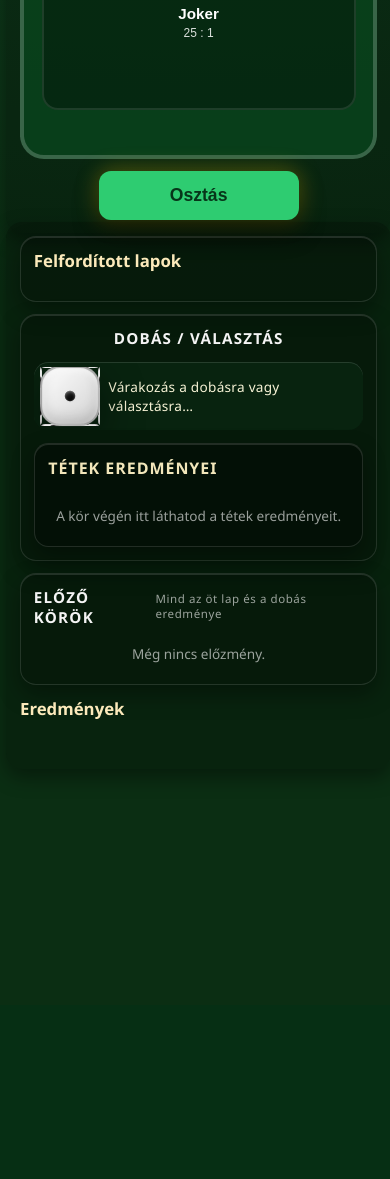
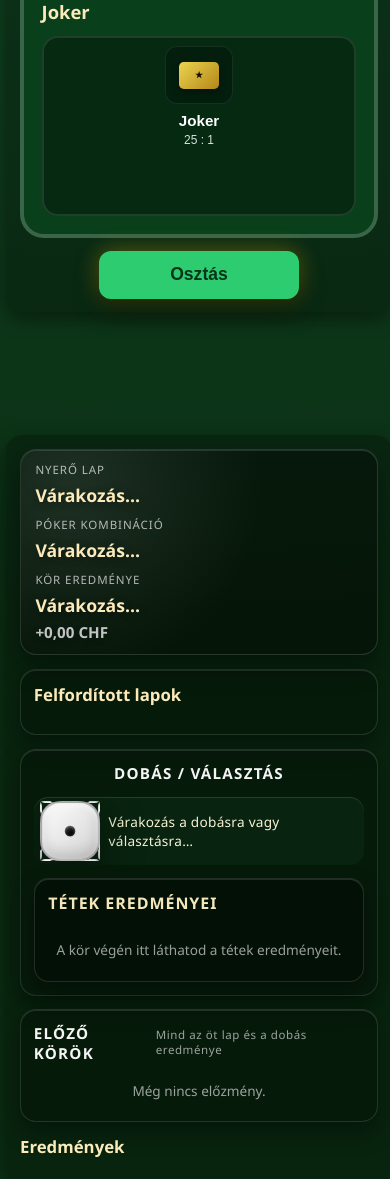
Before and after one commit to D4rkylle/test, a PHP site: page /card_betting_game.html in a window 390 px wide. Shown: the part 3674-4853 px from the top of the page. Before the commit the page ends 4448 px from the top, so only its background shows below. Run offline with PHP 8.4, Linux system fonts and the light colour scheme.

Commit message:
Add results summary panel and refine layout spacing

```diff
--- a/card_betting_game.html
+++ b/card_betting_game.html
@@ -1333,6 +1333,36 @@
         </div>
       </section>
       <section class="results-panel">
+        <section id="results-summary" class="results-summary" aria-live="polite">
+          <div class="results-summary__item">
+            <span
+              class="results-summary__label"
+              data-i18n="results.summary.cardLabel"
+            >
+              Nyerő lap
+            </span>
+            <strong id="results-summary-card" class="results-summary__value">—</strong>
+          </div>
+          <div class="results-summary__item">
+            <span
+              class="results-summary__label"
+              data-i18n="results.summary.handLabel"
+            >
+              Póker kombináció
+            </span>
+            <strong id="results-summary-hand" class="results-summary__value">—</strong>
+          </div>
+          <div class="results-summary__item results-summary__item--outcome">
+            <span
+              class="results-summary__label"
+              data-i18n="results.summary.outcomeLabel"
+            >
+              Kör eredménye
+            </span>
+            <strong id="results-summary-outcome" class="results-summary__value">—</strong>
+            <span id="results-summary-amount" class="results-summary__delta">+0 CHF</span>
+          </div>
+        </section>
         <section class="results-cards" aria-live="polite">
           <div class="results-cards__header">
             <h2 data-i18n="results.cardsTitle">Felfordított lapok</h2>
--- a/css/card_betting_game.css
+++ b/css/card_betting_game.css
@@ -44,6 +44,7 @@ body {
   background: var(--felt-gradient);
   color: var(--text-primary);
   overflow: hidden;
+  --winning-hints-offset: 0px;
 }
 
 body.felt-theme-emerald {
@@ -1136,19 +1137,19 @@ body.settings-open {
 
 .app-layout {
   width: 100%;
-  max-width: min(1680px, 96vw);
-  margin: 0 auto;
+  max-width: min(1920px, 98vw);
+  margin: 0;
   display: grid;
-  grid-template-columns: clamp(260px, 18vw, 320px) minmax(520px, 1fr)
-    clamp(440px, 30vw, 620px);
-  gap: clamp(1rem, 2.1vw, 1.5rem);
-  padding: clamp(0.6rem, 1.2vh, 0.9rem)
-    clamp(0.75rem, 1.8vw, 1.6rem)
-    clamp(0.85rem, 1.6vh, 1.1rem) 0;
+  grid-template-columns: clamp(280px, 22vw, 360px) minmax(640px, 1fr)
+    clamp(520px, 32vw, 720px);
+  gap: clamp(1.1rem, 2.4vw, 1.8rem);
+  padding: clamp(0.55rem, 1.1vh, 0.85rem)
+    clamp(0.7rem, 1.7vw, 1.45rem)
+    clamp(0.8rem, 1.5vh, 1.1rem) 0;
   box-sizing: border-box;
-  height: 100%;
+  height: auto;
   min-height: 0;
-  overflow: hidden;
+  overflow: visible;
   flex: 1 1 auto;
   align-self: stretch;
   align-items: stretch;
@@ -1165,7 +1166,7 @@ body.settings-open {
   display: flex;
   flex-direction: column;
   min-height: 0;
-  height: 100%;
+  height: auto;
 }
 
 .bankroll-panel {
@@ -1173,9 +1174,13 @@ body.settings-open {
   grid-template-rows: repeat(2, auto) auto auto;
   gap: clamp(0.75rem, 1.4vh, 1rem);
   max-height: 100%;
-  height: 100%;
+  height: auto;
   min-height: 0;
   align-content: start;
+}
+
+.results-panel {
+  gap: clamp(0.75rem, 1.5vh, 1.15rem);
 }
 
 .bankroll-card {
@@ -2120,9 +2125,9 @@ body.chip-style-neon .bet-chip::after {
 
 .results-panel {
   display: grid;
-  grid-template-rows: auto auto auto 1fr;
-  gap: clamp(0.75rem, 1.2vh, 0.95rem);
-  height: 100%;
+  grid-template-rows: auto auto auto auto 1fr;
+  gap: clamp(0.85rem, 1.5vh, 1.15rem);
+  height: auto;
   min-height: 0;
 }
 
@@ -2135,6 +2140,108 @@ body.chip-style-neon .bet-chip::after {
   border: 1px solid rgba(255, 255, 255, 0.12);
   box-shadow: inset 0 1px 0 rgba(255, 255, 255, 0.12), 0 10px 22px rgba(0, 0, 0, 0.35);
   min-height: 0;
+}
+
+.results-summary {
+  border-radius: 1rem;
+  padding: clamp(0.75rem, 1.3vh, 1.05rem) clamp(0.9rem, 1.8vw, 1.4rem);
+  background: var(--surface-panel-strong);
+  border: 1px solid rgba(255, 255, 255, 0.14);
+  box-shadow: inset 0 1px 0 rgba(255, 255, 255, 0.12),
+    0 12px 26px rgba(0, 0, 0, 0.38);
+  display: grid;
+  grid-template-columns: repeat(3, minmax(0, 1fr));
+  gap: clamp(0.65rem, 1vw, 0.95rem);
+  align-items: center;
+  position: relative;
+  overflow: hidden;
+}
+
+.results-summary::after {
+  content: "";
+  position: absolute;
+  inset: 0;
+  pointer-events: none;
+  background: radial-gradient(
+    circle at 14% 18%,
+    rgba(255, 255, 255, 0.16),
+    transparent 55%
+  );
+  opacity: 0.65;
+}
+
+.results-summary__item {
+  display: flex;
+  flex-direction: column;
+  gap: 0.35rem;
+  min-width: 0;
+  position: relative;
+  z-index: 1;
+}
+
+.results-summary__label {
+  font-size: clamp(0.72rem, 1vw, 0.82rem);
+  text-transform: uppercase;
+  letter-spacing: 0.08em;
+  color: rgba(255, 255, 255, 0.68);
+}
+
+.results-summary__value {
+  font-size: clamp(1.1rem, 1.9vw, 1.5rem);
+  font-weight: 700;
+  color: var(--text-emphasis);
+  text-shadow: 0 2px 8px rgba(0, 0, 0, 0.42);
+  white-space: normal;
+}
+
+.results-summary__item--outcome {
+  align-items: flex-start;
+}
+
+.results-summary__delta {
+  font-size: clamp(0.95rem, 1.6vw, 1.2rem);
+  font-weight: 700;
+  color: rgba(255, 255, 255, 0.75);
+  text-shadow: 0 2px 6px rgba(0, 0, 0, 0.35);
+}
+
+.results-summary__delta--win {
+  color: #8ff7c0;
+}
+
+.results-summary__delta--loss {
+  color: #ff9f9a;
+}
+
+.results-summary__delta--push {
+  color: rgba(255, 255, 255, 0.7);
+}
+
+.results-summary--win {
+  box-shadow: inset 0 1px 0 rgba(255, 255, 255, 0.16),
+    0 16px 32px rgba(12, 110, 38, 0.45);
+}
+
+.results-summary--loss {
+  box-shadow: inset 0 1px 0 rgba(255, 255, 255, 0.12),
+    0 16px 32px rgba(130, 12, 12, 0.45);
+}
+
+.results-summary--push {
+  box-shadow: inset 0 1px 0 rgba(255, 255, 255, 0.14),
+    0 16px 32px rgba(20, 40, 68, 0.45);
+}
+
+@media (max-width: 1280px) {
+  .results-summary {
+    grid-template-columns: repeat(2, minmax(0, 1fr));
+  }
+}
+
+@media (max-width: 960px) {
+  .results-summary {
+    grid-template-columns: 1fr;
+  }
 }
 
 .results-cards {
@@ -2290,7 +2397,12 @@ body.chip-style-neon .bet-chip::after {
   opacity: 0;
   pointer-events: none;
   z-index: 160;
-  max-height: clamp(170px, 28vh, 230px);
+  max-height: clamp(150px, 24vh, 200px);
+}
+
+.winning-hints.winning-hints--compact {
+  max-height: clamp(110px, 18vh, 150px);
+  padding: clamp(0.6rem, 1.2vh, 0.95rem) clamp(0.85rem, 2.6vw, 1.6rem);
 }
 
 .winning-hints__header h2 {
@@ -2396,7 +2508,15 @@ body.winning-hints-bar-visible .winning-hints {
 }
 
 body.winning-hints-bar-visible .app-layout {
-  padding-bottom: clamp(180px, 30vh, 260px);
+  padding-bottom: calc(
+    clamp(0.85rem, 1.4vh, 1.05rem) + var(--winning-hints-offset, 160px)
+  );
+}
+
+body.winning-hints-bar-visible .results-panel,
+body.winning-hints-bar-visible .table-panel,
+body.winning-hints-bar-visible .bankroll-panel {
+  margin-bottom: calc(var(--winning-hints-offset, 0px) + clamp(0.4rem, 0.9vh, 0.7rem));
 }
 
 
```
Also changed, not shown: js/card_betting_game.js.
